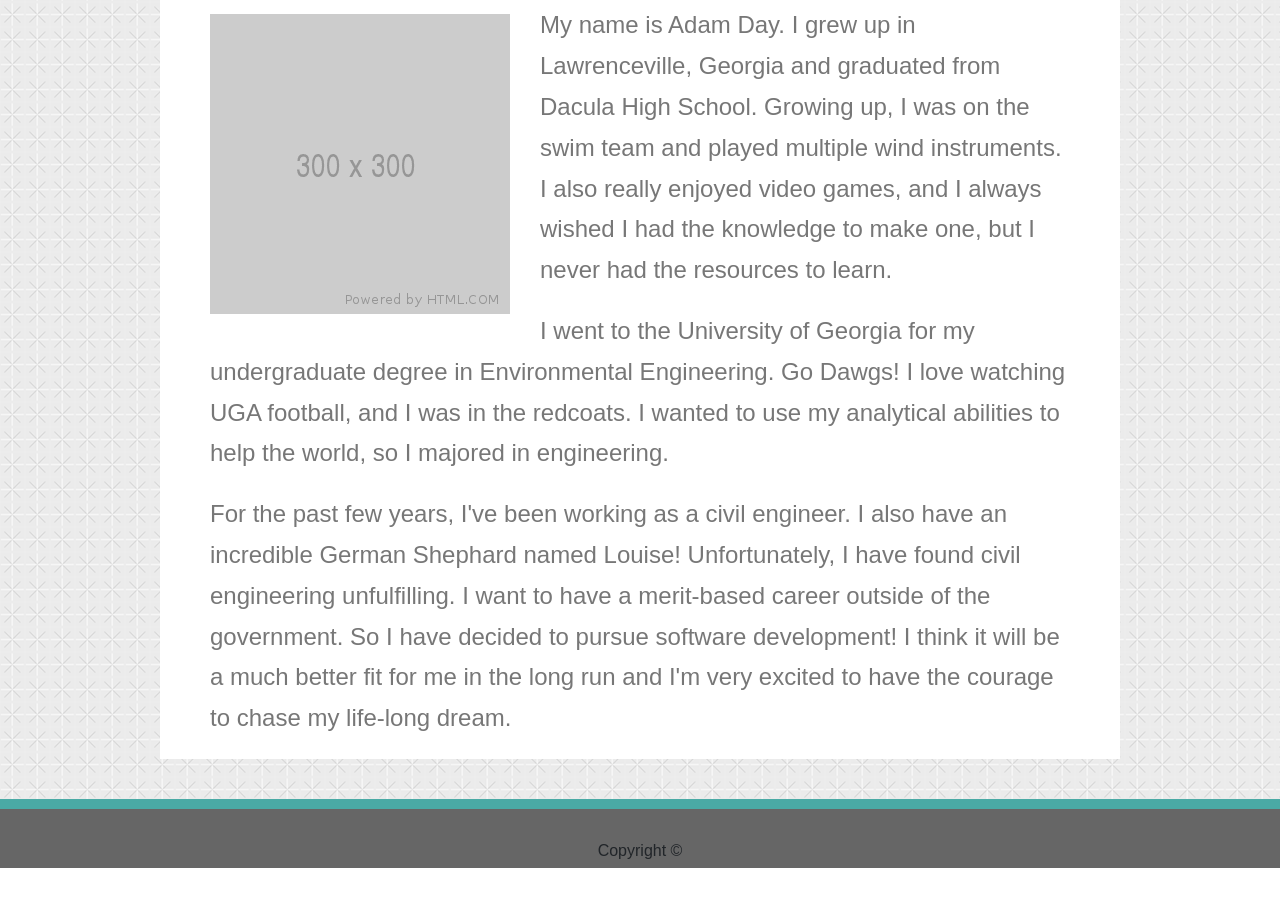
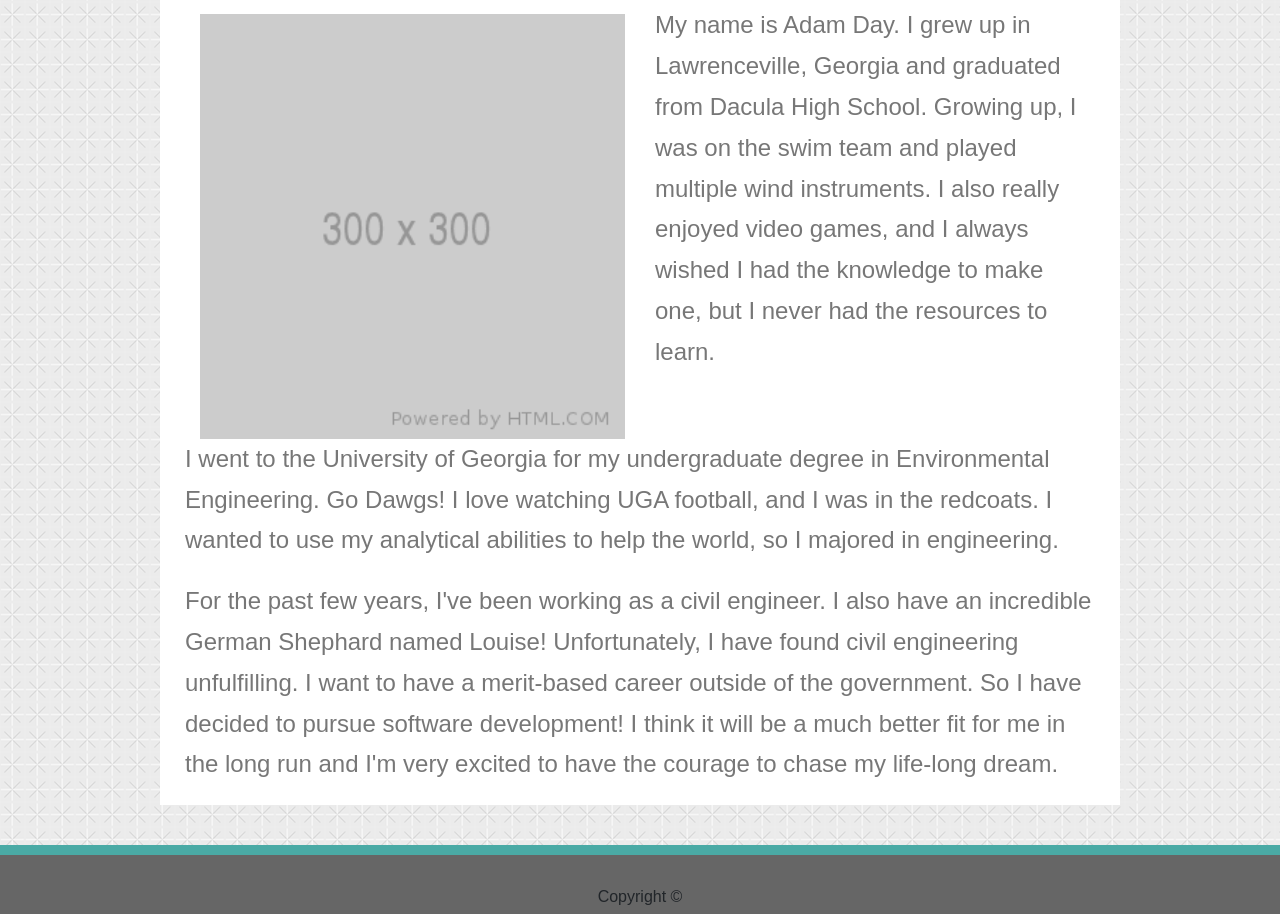
Before and after one commit to dayadam/Bootstrap-Portfolio, a plain HTML site: page index.html in a window 1280 px wide. Shown: the part 193-1107 px from the top of the page. Before the commit the page ends 1061 px from the top, so only its background shows below. Drawn offline with nearby package versions, Linux system fonts and the light colour scheme.

Commit message:
sizing front page

```diff
--- a/assets/css/style.css
+++ b/assets/css/style.css
@@ -1,9 +1,20 @@
 .header {
-    margin: 0px;
+    margin: 0px auto;
     padding: 0px;
-    border-bottom: 2px solid #cccccc;
     overflow: hidden;
     background: #ffffff;
+    width: 960px;
+}
+
+.container-header {
+    margin: 0;
+    padding: 0;
+    border-bottom: 2px solid #cccccc;
+}
+
+.navbar {
+    margin: 0;
+    padding: 0;
 }
 
 h1 {
@@ -17,12 +28,17 @@ h1 {
 }
 
 .container {
+    padding: 0;
+}
+
+.container-body {
     background: #ffffff;
-    margin: 0px;
+    margin: 0px auto;
     padding-top: 30px;
-    padding-left: 50px;
-    padding-right: 50px;
+    padding-left: 40px;
+    padding-right: 40px;
     overflow: hidden;
+    width: 960px;
 }
 
 .width {
--- a/index.html
+++ b/index.html
@@ -5,13 +5,15 @@
     <meta charset="UTF-8">
     <meta name="viewport" content="width=device-width, initial-scale=1.0">
     <title>About me</title>
-    <link rel="stylesheet" href="https://stackpath.bootstrapcdn.com/bootstrap/4.3.1/css/bootstrap.min.css" integrity="sha384-ggOyR0iXCbMQv3Xipma34MD+dH/1fQ784/j6cY/iJTQUOhcWr7x9JvoRxT2MZw1T" crossorigin="anonymous">
+    <link rel="stylesheet" href="https://stackpath.bootstrapcdn.com/bootstrap/4.3.1/css/bootstrap.min.css"
+        integrity="sha384-ggOyR0iXCbMQv3Xipma34MD+dH/1fQ784/j6cY/iJTQUOhcWr7x9JvoRxT2MZw1T" crossorigin="anonymous">
     <link rel="stylesheet" type="text/css" href="assets/css/style.css">
 </head>
 
 <body>
+    <div class="container-header">
+        <div class="navbar">
             <div class="header">
-        <div class="width">
                 <h1>Adam Day</h1>
                 <ul>
                     <li><a href="contact.html">Contact</a></li>
@@ -19,26 +21,46 @@
                     <li><a href="#">About</a></li>
 
                 </ul>
+
+            </div>
         </div>
     </div>
     <div class="background">
-        <div class="container width">
+        <div class="container">
+            <div class="container-body">
                 <h2>About me</h2>
-            <img src="assets/images/300.png" alt="placeholder" />
-            <p>My name is Adam Day. I grew up in Lawrenceville, Georgia and graduated from Dacula High School. Growing
-                up, I was on the swim team and played multiple wind instruments. I also really enjoyed video games, and
+                <div class="row">
+                    <img src="assets/images/300.png" alt="placeholder" class="col12 col-md-6" />
+                    <p class="col12 col-md-6">My name is Adam Day. I grew up in Lawrenceville, Georgia and graduated
+                        from Dacula High School.
+                        Growing
+                        up, I was on the swim team and played multiple wind instruments. I also really enjoyed video
+                        games,
+                        and
                         I always wished I had the knowledge to make one, but I never had the resources to learn.
                     </p>
-            <p>I went to the University of Georgia for my undergraduate degree in Environmental Engineering. Go Dawgs! I
-                love watching UGA football, and I was in the redcoats. I wanted to use my analytical abilities to help
+                </div>
+                <div class="row">
+                    <p>I went to the University of Georgia for my undergraduate degree in Environmental Engineering. Go
+                        Dawgs! I
+                        love watching UGA football, and I was in the redcoats. I wanted to use my analytical abilities
+                        to
+                        help
                         the world, so I majored in engineering.
                     </p>
-            <p>For the past few years, I've been working as a civil engineer. I also have an incredible German Shephard
-                named Louise! Unfortunately, I have found civil engineering unfulfilling. I want to have a merit-based
-                career outside of the government. So I have decided to pursue software development! I think it will be a
-                much better fit for me in the long run and I'm very excited to have the courage to chase my life-long
-                dream.
+                </div>
+                <div class="row">
+                    <p>For the past few years, I've been working as a civil engineer. I also have an incredible German
+                        Shephard named Louise! Unfortunately, I have found civil engineering unfulfilling. I want to
+                        have a
+                        merit-based career outside of the government. So I have decided to pursue software development!
+                        I
+                        think it will
+                        be a much better fit for me in the long run and I'm very excited to have the courage to chase my
+                        life-long dream.
                     </p>
+                </div>
+            </div>
         </div>
     </div>
     <footer>Copyright ©</footer>
```
Lines whose indentation alone changed are shown as unchanged.
